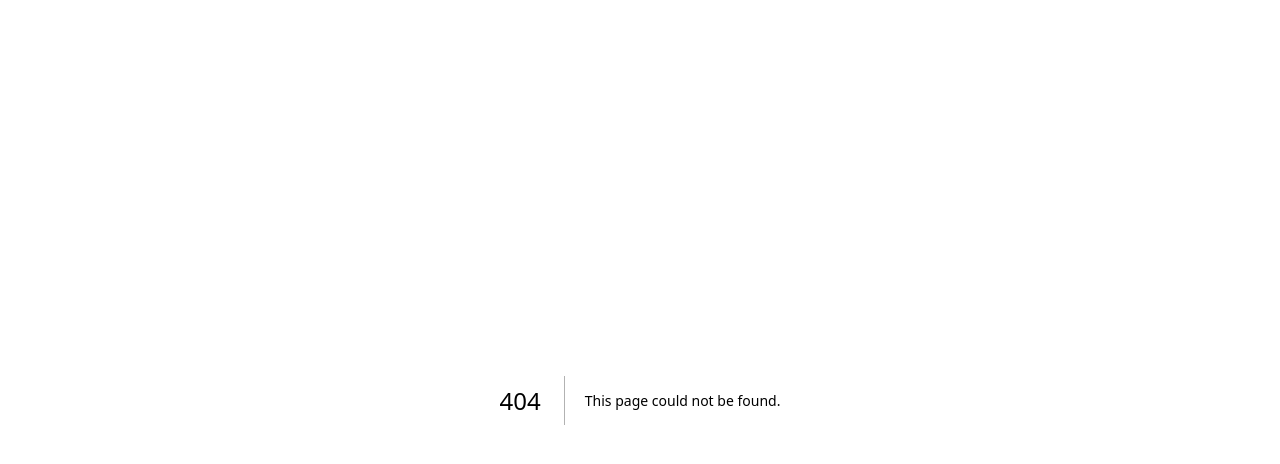
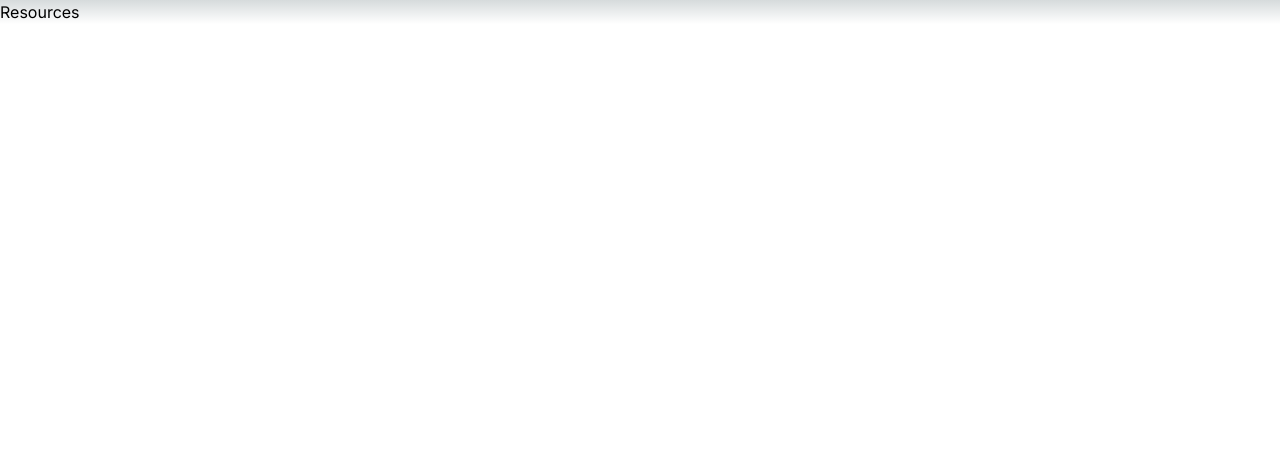
Before and after one commit to FilipaMerino/elizabethnardella, a Next.js app: page /resources in a window 1280 px wide. Before the commit this address had no page. Shown: the top 464 px of the page. Built offline with nearby package versions, Linux system fonts and the light colour scheme.

Commit message:
Routing to "Resources" page done

```diff
--- /dev/null
+++ b/app/resources/page.tsx
@@ -0,0 +1,9 @@
+const Resources = () => {
+    return(
+        <div>
+            <h1>Resources</h1>
+        </div>
+    )
+}
+
+export default Resources;
```
